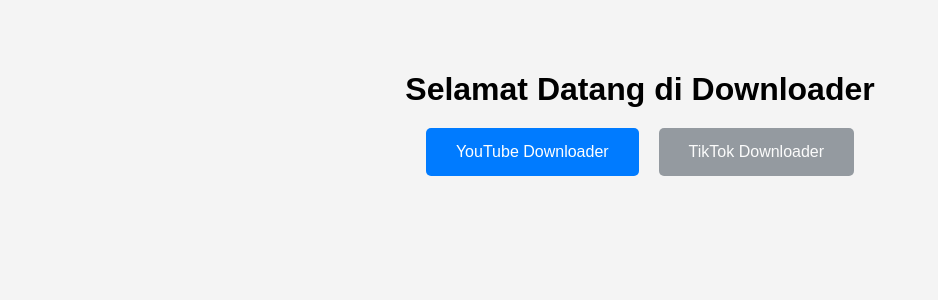
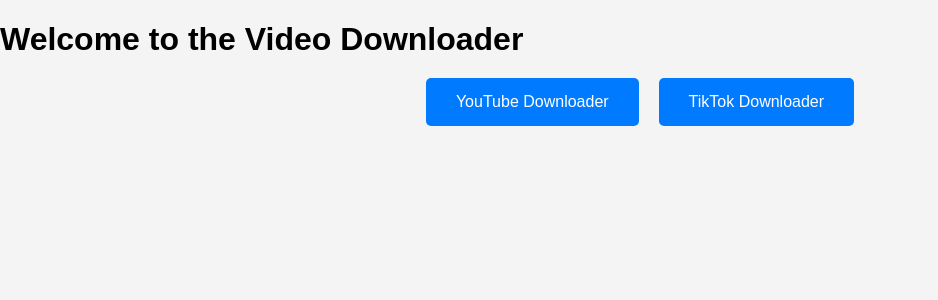
Before and after one commit to pluzels/Python-Rest-Api-Documentation-, a Flask app: page / in a window 1280 px wide. Shown: the top 300 px of the page, without its empty margins (0-938 px from the left). Run offline with Flask 3, Linux system fonts and the light colour scheme.

Commit message:
Update home.html

```diff
--- a/templates/home.html
+++ b/templates/home.html
@@ -1,18 +1,16 @@
 <!DOCTYPE html>
-<html lang="id">
+<html lang="en">
 <head>
     <meta charset="UTF-8">
     <meta name="viewport" content="width=device-width, initial-scale=1.0">
-    <title>Home - Downloader</title>
     <link rel="stylesheet" href="{{ url_for('static', filename='css/home.css') }}">
+    <title>Video Downloader Home By galihrhgnwnn</title>
 </head>
 <body>
-    <div class="container">
-        <h1>Selamat Datang di Downloader</h1>
-        <div class="button-container">
-            <a href="{{ url_for('index') }}" class="button">YouTube Downloader</a>
-            <div class="button coming-soon">TikTok Downloader</div>
-        </div>
+    <h1>Welcome to the Video Downloader</h1>
+    <div class="button-container">
+        <a href="{{ url_for('index') }}" class="button">YouTube Downloader</a>
+        <a href="{{ url_for('tiktok') }}" class="button">TikTok Downloader</a>
     </div>
 </body>
 </html>
```
